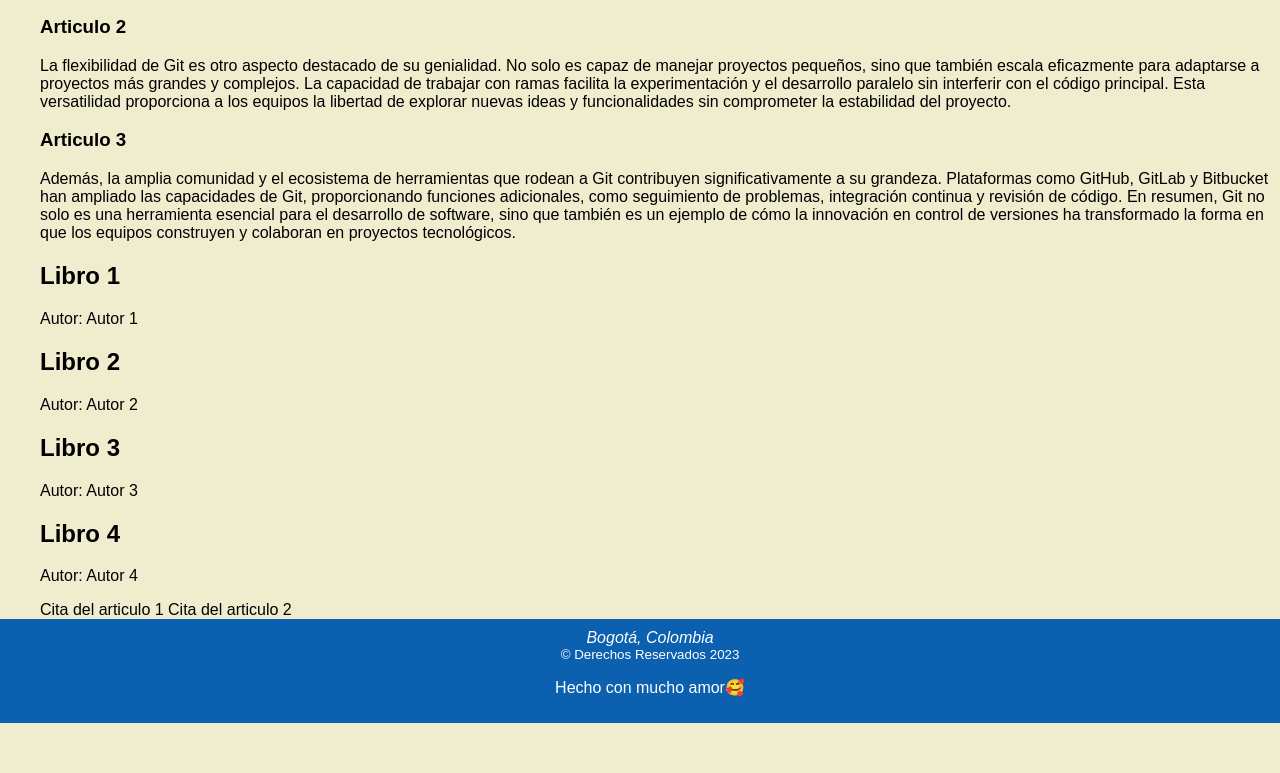
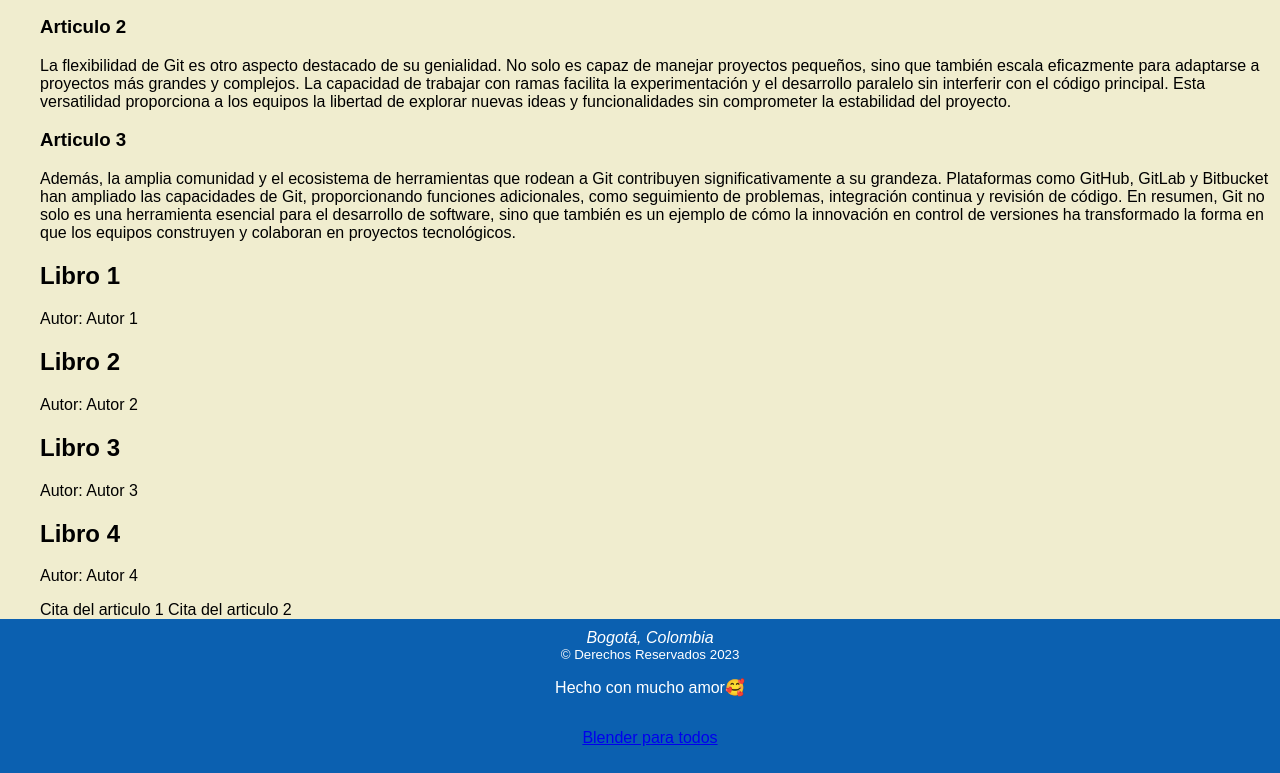
Before and after one commit to SantiagoReyesGonzalez/Pagina, a plain HTML site: page index.html in a window 1280 px wide. Shown: the part 274-1047 px from the top of the page. Before the commit the page ends 997 px from the top, so only its background shows below. Drawn offline with Linux system fonts and the light colour scheme.

```diff
--- a/index.html
+++ b/index.html
@@ -91,6 +91,7 @@
             &copy; Derechos Reservados 2023
         </small>
         <p>Hecho con mucho amor🥰</p>
+        <p><a href="mailto:blenderparatodos@gmail.com">Blender para todos</a></p>
     </footer>
 </body>
 </html>
```
Also changed, not shown: 1 other file.
